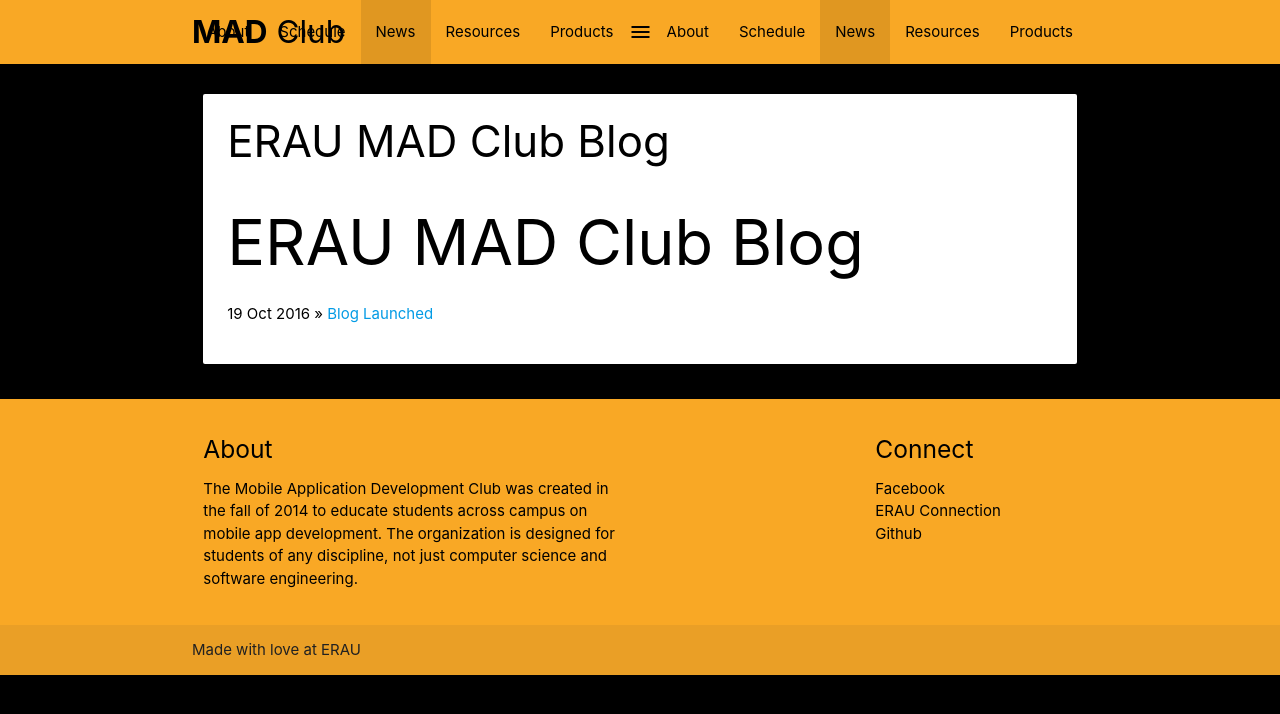
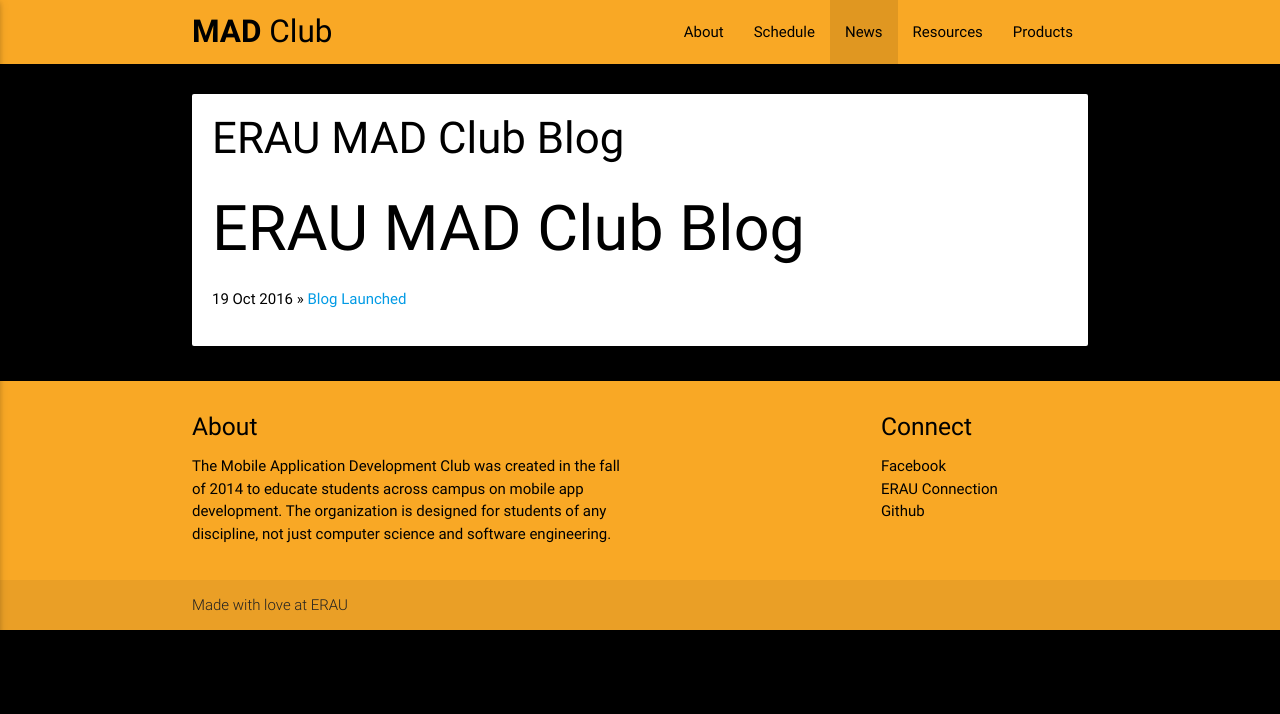
Before and after one commit to erauMADclub/eraumadclub.github.io, a Jekyll site: the page built from blog/index.html, in a window 1280 px wide. Shown: the top 714 px of the page. Built offline with Jekyll 4.4.1, drawn with Linux system fonts in a browser that asks for light colours; nearby versions of some CDN libraries; library files that are not in the unit come from our copies.

Commit message:
Update default.html

```diff
--- a/_layouts/default.html
+++ b/_layouts/default.html
@@ -33,8 +33,8 @@
 
 	<!-- CSS  -->
 	<link href="https://fonts.googleapis.com/icon?family=Material+Icons" rel="stylesheet">
-	<link href="css/materialize.css" type="text/css" rel="stylesheet" media="screen,projection" />
-	<link href="css/style.css" type="text/css" rel="stylesheet" media="screen,projection" />
+	<link href="../css/materialize.css" type="text/css" rel="stylesheet" media="screen,projection" />
+	<link href="../css/style.css" type="text/css" rel="stylesheet" media="screen,projection" />
 
 	<style>
 		blockquote {
@@ -149,8 +149,8 @@
 
 		<!--  Scripts-->
 		<script src="https://code.jquery.com/jquery-2.1.1.min.js"></script>
-		<script src="js/materialize.js"></script>
-		<script src="js/init.js"></script>
+		<script src="../js/materialize.js"></script>
+		<script src="../js/init.js"></script>
 	<script>
 		$(document).ready(function(){
     // the "href" attribute of .modal-trigger must specify the modal ID that wants to be triggered
```
